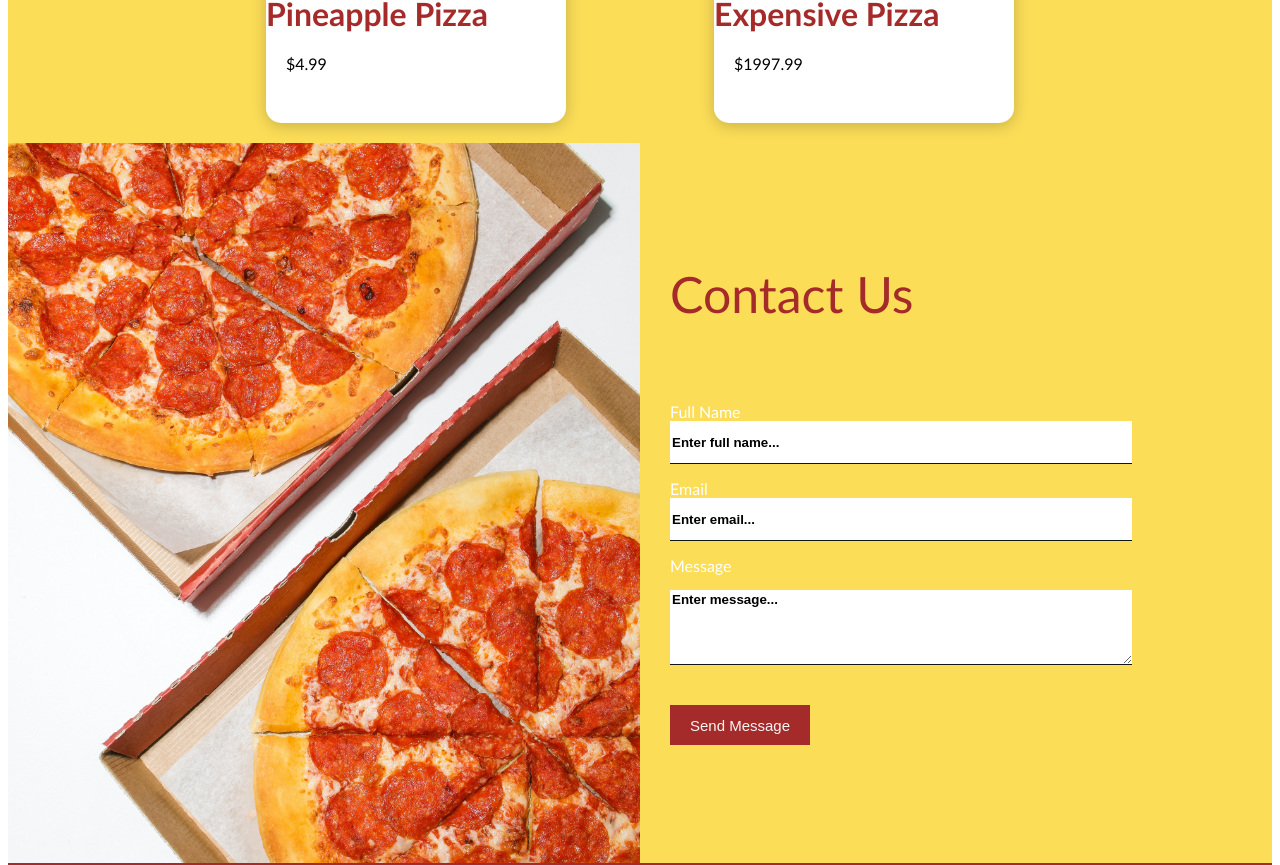
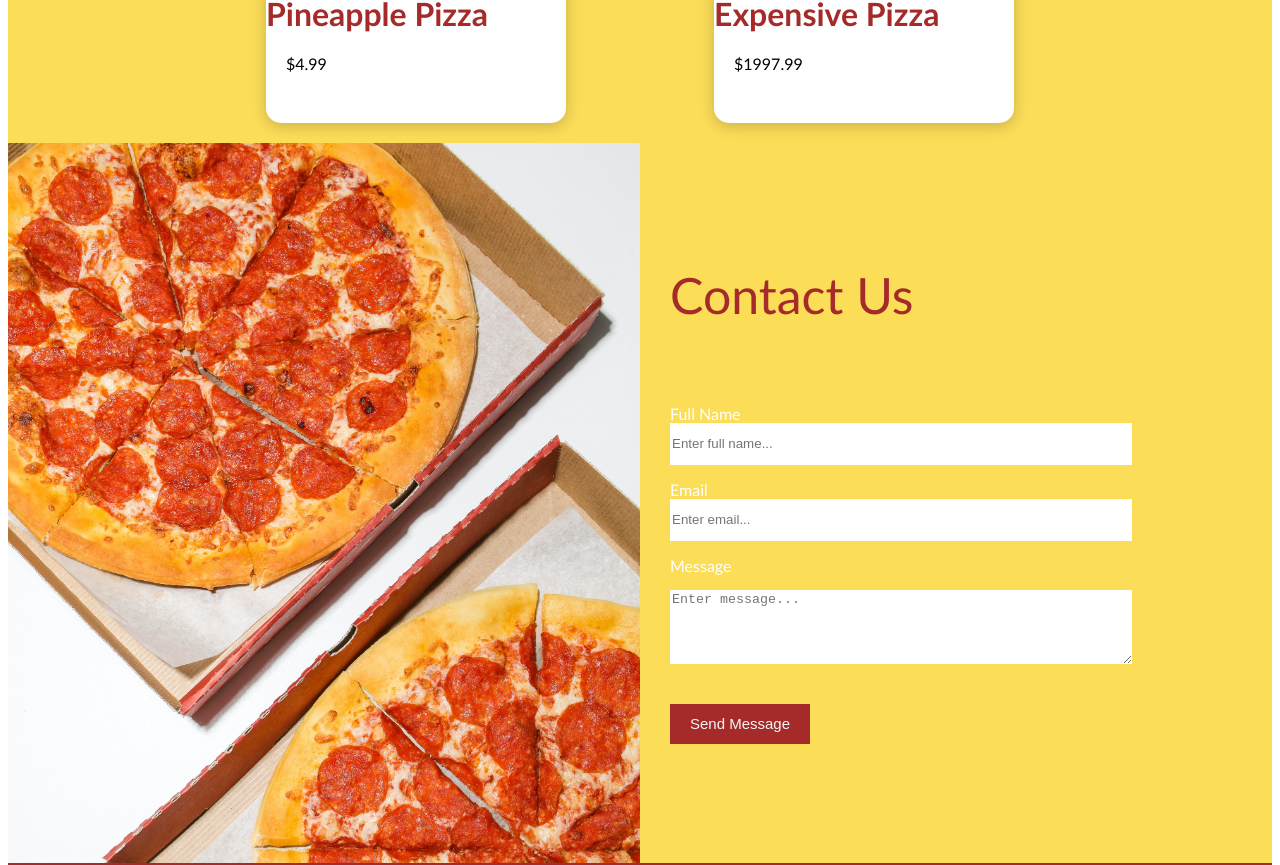
Before and after one commit to MhamadSaid/Restaurant-menu, a React (Create React App) app: page / in a window 1280 px wide. Shown: the part 2628-3493 px from the top of the page. Built offline with nearby package versions, Linux system fonts and the light colour scheme.

Commit message:
edit contact

```diff
--- a/src/styles/Contact.css
+++ b/src/styles/Contact.css
@@ -9,8 +9,6 @@
 .contact .leftSide {
   height: 100%;
   flex: 50%;
-  background-position: center;
-  background-repeat: no-repeat;
   background-size: cover;
 }
 
@@ -23,8 +21,6 @@
 }
 
 .contact .rightSide h1 {
-  font-family: "Trebuchet MS", "Lucida Sans Unicode", "Lucida Grande",
-    "Lucida Sans", Arial, sans-serif;
   font-weight: 10;
   font-size: 50px;
   margin-left: 30px;
@@ -34,8 +30,6 @@
 form {
   display: flex;
   flex-direction: column;
-  width: auto;
-  height: auto;
   padding: 30px;
 }
 
@@ -43,8 +37,6 @@ form input {
   height: 40px;
   width: 80%;
   border: none;
-  border-bottom: 1px solid #121619;
-  color: black;
 }
 
 form textarea {
@@ -52,18 +44,6 @@ form textarea {
   height: 70px;
   width: 80%;
   border: none;
-  border-bottom: 1px solid #121619;
-  color: black;
-}
-input::placeholder,
-textarea::placeholder {
-  font-weight: bold;
-  color: black;
-  font-family: Arial, Helvetica, sans-serif;
-}
-form input:focus,
-textarea:focus {
-  outline: none;
 }
 
 form label {
```
